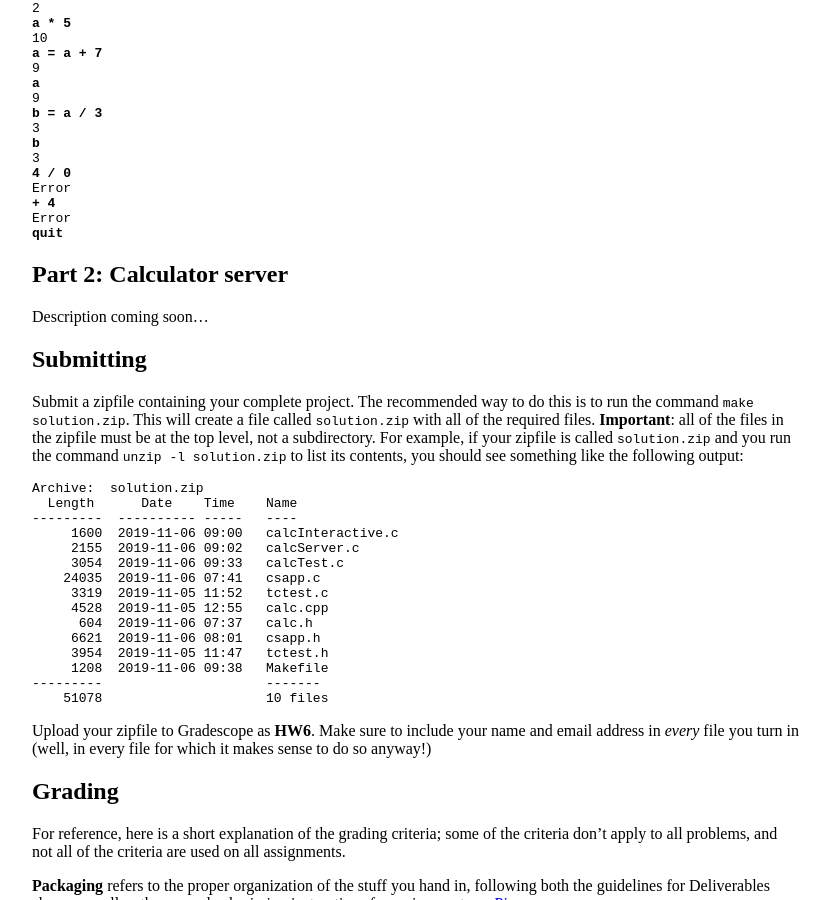
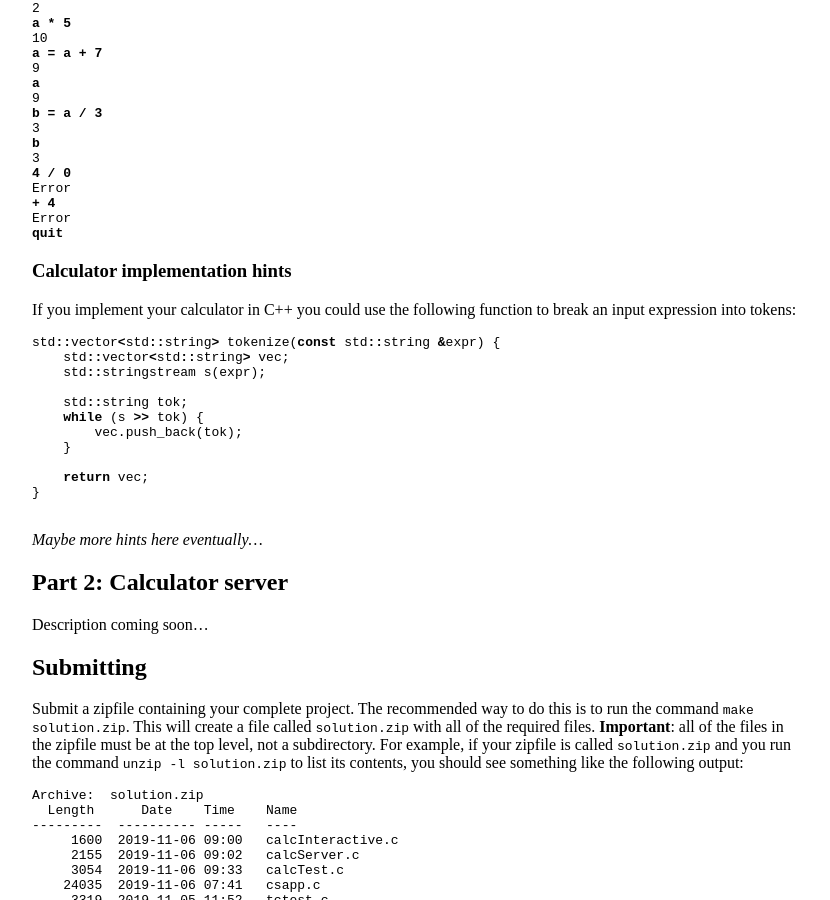
Before and after one commit to jhucsf/fall2019, a Jekyll site: the page built from hw/hw6.md, in a window 1280 px wide and 900 px high, scrolled down 2301 px. Shown: the whole window, without its empty margins (224-1054 px from the left). Built offline with Jekyll 4.4.1, drawn with Linux system fonts in a browser that asks for light colours.

Commit message:
hint about tokenizing an expression string

````diff
--- a/hw/hw6.md
+++ b/hw/hw6.md
@@ -152,6 +152,27 @@ Error
 <b>quit</b>
 </pre>
 
+### Calculator implementation hints
+
+If you implement your calculator in C++ you could use the following function to break an input expression into tokens:
+
+```cpp
+std::vector<std::string> tokenize(const std::string &expr) {
+    std::vector<std::string> vec;
+    std::stringstream s(expr);
+
+    std::string tok;
+    while (s >> tok) {
+        vec.push_back(tok);
+    }
+
+    return vec;
+}
+
+```
+
+*Maybe more hints here eventually...*
+
 ## Part 2: Calculator server
 
 Description coming soon...
````
